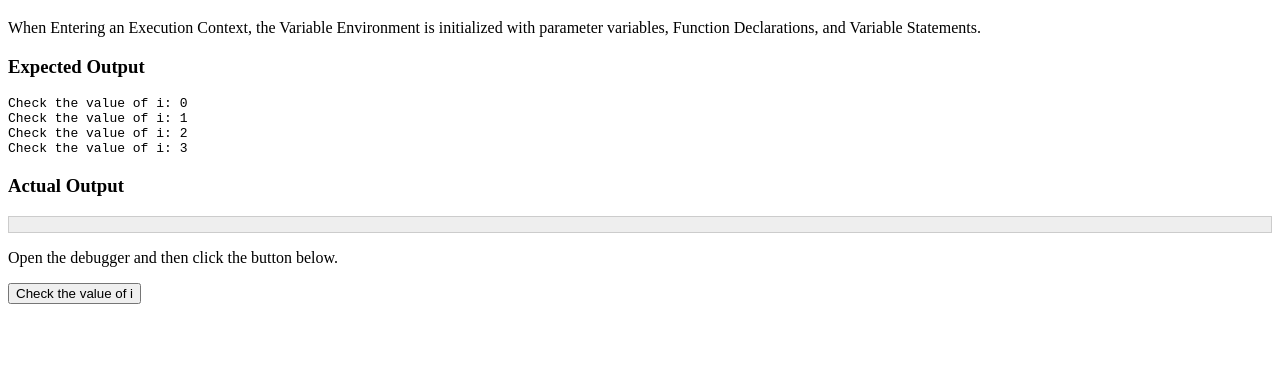
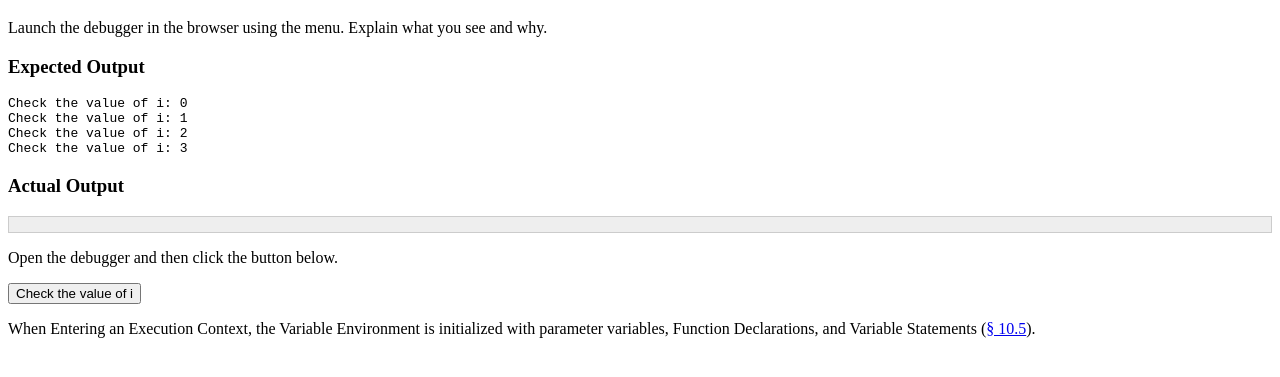
Before and after one commit to GarrettS/jsclass, a plain HTML site: page debugging/debugger-closure.html in a window 1280 px wide. Shown: the part 61-438 px from the top of the page. Drawn offline with Linux system fonts and the light colour scheme.

Commit message:
instructions for closure example

```diff
--- a/debugging/debugger-closure.html
+++ b/debugging/debugger-closure.html
@@ -11,10 +11,7 @@
 </head>
 <body>
 <h1>Test Debugger</h1>
-<p>
-When Entering an Execution Context, the Variable Environment is initialized with parameter
-variables, Function Declarations, and Variable Statements.
-</p>
+<p>Launch the debugger in the browser using the menu. Explain what you see and why.
 
 <script>
 function check() {
@@ -42,5 +39,12 @@ Check the value of i: 3
 </pre>
 <p>Open the debugger and then click the button below.</p>
 <button onclick="check()">Check the value of i</button>
+
+<p>
+When Entering an Execution Context, the Variable Environment is initialized with parameter
+variables, Function Declarations, and Variable Statements (<a
+href="http://ecma-international.org/ecma-262/5.1/#sec-10.5">&sect; 10.5</a>).
+</p>
+
 </body>
 </html>
```
